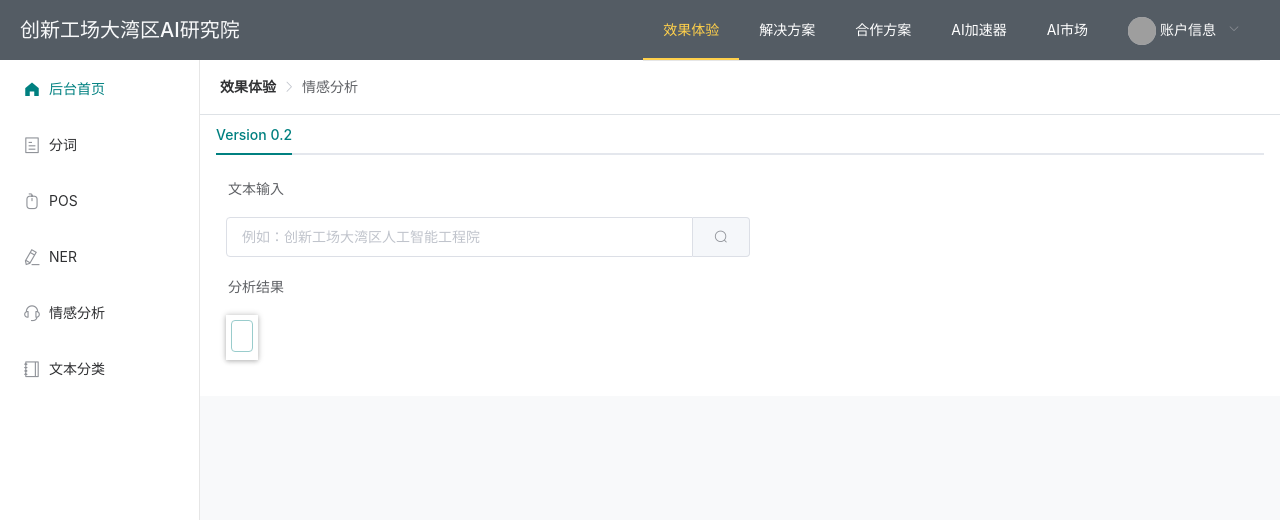
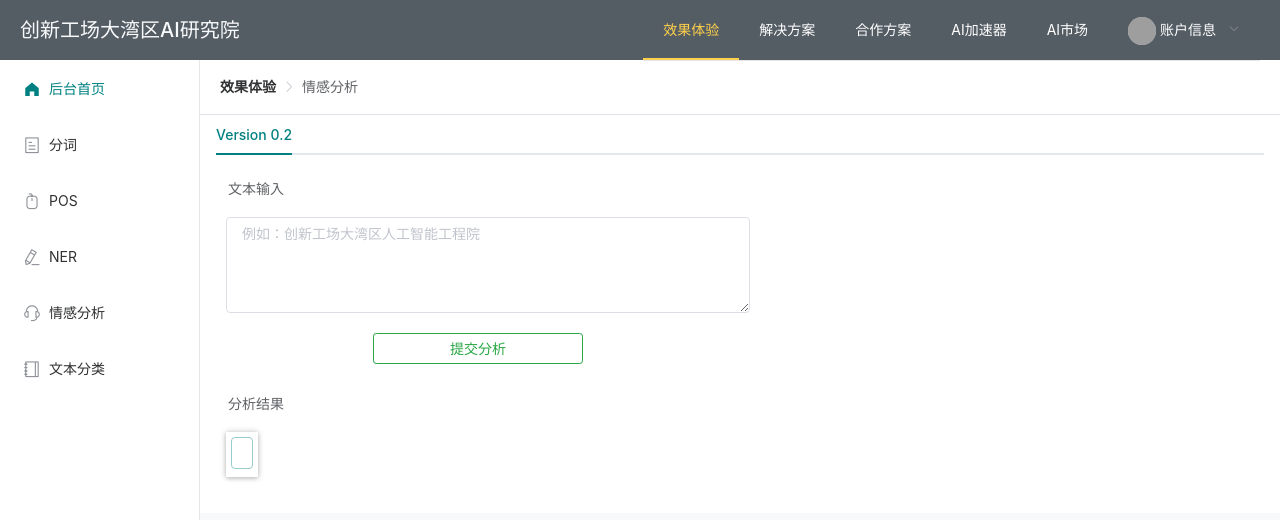
Before and after one commit to FDT-ERIC/vue-fenci, a Vue app: page /#/exp/txtSentiAna in a window 1280 px wide. Shown: the top 520 px of the page. Built offline with nearby package versions, Linux system fonts and the light colour scheme; grey boxes are pictures that could not be loaded.

Commit message:
修改输入样式

```diff
--- a/src/views/exp/txtNer.vue
+++ b/src/views/exp/txtNer.vue
@@ -7,14 +7,32 @@
       <el-tab-pane label="Version 0.2">
         <el-form ref="form" label-width="80px">
           <el-form-item label="文本输入"></el-form-item>
-          <el-input
+          <!-- <el-input
             v-model="form.input"
             class="w-50"
             style="margin-left:10px"
             placeholder="例如：创新工场大湾区人工智能工程院"
           >
             <el-button @click="submitBtn" slot="append" icon="el-icon-search"></el-button>
-          </el-input>
+          </el-input> -->
+          <el-input
+            class="w-50"
+            type="textarea"
+            :rows="4"
+            placeholder="例如：创新工场大湾区人工智能工程院"
+            style="margin-left:10px"
+            v-model="form.input"
+          ></el-input>
+          <div style="width:50%">
+            <center>
+              <button
+                type="button"
+                class="btn btn-outline-success btn-sm"
+                style="margin:20px 0 20px 0; width:40%"
+                @click="submitBtn"
+              >提交分析</button>
+            </center>
+          </div>
           <el-form-item v-model="form.waiting" label="识别结果">{{form.waiting}}</el-form-item>
           <!-- 输出左右的类别 -->
           <div
--- a/src/views/exp/txtPar.vue
+++ b/src/views/exp/txtPar.vue
@@ -8,13 +8,23 @@
         <el-form ref="form" label-width="80px">
           <el-form-item label="文本输入"></el-form-item>
           <el-input
+            class="w-50"
+            type="textarea"
+            :rows="4"
+            placeholder="例如：创新工场大湾区人工智能工程院"
+            style="margin-left:10px"
             v-model="form.input"
-            class="w-50"
-            style="margin-left:10px"
-            placeholder="例如：创新工场大湾区人工智能工程院"
-          >
-            <el-button @click="submitBtn" slot="append" icon="el-icon-search"></el-button>
-          </el-input>
+          ></el-input>
+          <div style="width:50%">
+            <center>
+              <button
+                type="button"
+                class="btn btn-outline-success btn-sm"
+                style="margin:20px 0 20px 0; width:40%"
+                @click="submitBtn"
+              >提交分析</button>
+            </center>
+          </div>
           <el-form-item v-model="form.waiting" label="分词结果">{{waiting}}</el-form-item>
           <div
             v-for="(item, index) in arr"
--- a/src/views/exp/txtPos.vue
+++ b/src/views/exp/txtPos.vue
@@ -8,13 +8,23 @@
         <el-form ref="form" label-width="80px">
           <el-form-item label="文本输入"></el-form-item>
           <el-input
+            class="w-50"
+            type="textarea"
+            :rows="4"
+            placeholder="例如：创新工场大湾区人工智能工程院"
+            style="margin-left:10px"
             v-model="form.input"
-            class="w-50"
-            style="margin-left:10px"
-            placeholder="例如：创新工场大湾区人工智能工程院"
-          >
-            <el-button @click="submitBtn" slot="append" icon="el-icon-search"></el-button>
-          </el-input>
+          ></el-input>
+          <div style="width:50%">
+            <center>
+              <button
+                type="button"
+                class="btn btn-outline-success btn-sm"
+                style="margin:20px 0 20px 0; width:40%"
+                @click="submitBtn"
+              >提交分析</button>
+            </center>
+          </div>
           <el-form-item v-model="form.waiting" label="文本标签">{{waiting}}</el-form-item>
           <div
             style="display: inline-block; box-shadow: 0 2px 4px rgba(0, 0, 0, .12), 0 0 6px rgba(0, 0, 0, .24); height:auto; width:auto; margin: 0 0 10px 10px; padding:10px 10px 5px 10px"
--- a/src/views/exp/txtSentiAna.vue
+++ b/src/views/exp/txtSentiAna.vue
@@ -8,14 +8,32 @@
       <el-tab-pane label="Version 0.2">
         <el-form ref="v0.2" label-width="80px">
           <el-form-item label="文本输入"></el-form-item>
-          <el-input
+          <!-- <el-input
             v-model="form.input"
             class="w-50"
             style="margin-left:10px"
             placeholder="例如：创新工场大湾区人工智能工程院"
           >
             <el-button @click="submitBtn" slot="append" icon="el-icon-search"></el-button>
-          </el-input>
+          </el-input> -->
+          <el-input
+            class="w-50"
+            type="textarea"
+            :rows="4"
+            placeholder="例如：创新工场大湾区人工智能工程院"
+            style="margin-left:10px"
+            v-model="form.input"
+          ></el-input>
+          <div style="width:50%">
+            <center>
+              <button
+                type="button"
+                class="btn btn-outline-success btn-sm"
+                style="margin:20px 0 20px 0; width:40%"
+                @click="submitBtn"
+              >提交分析</button>
+            </center>
+          </div>
           <el-form-item v-model="form.waiting" label="分析结果">{{waiting}}</el-form-item>
           <!-- <el-form-item v-model="form.waiting" label="分析结果">
             <h1 v-show="elementVisible" class="hideElement"> 分析完成 </h1>
```
Also changed, not shown: src/views/exp/txtCla.vue (+0 -8 lines).
